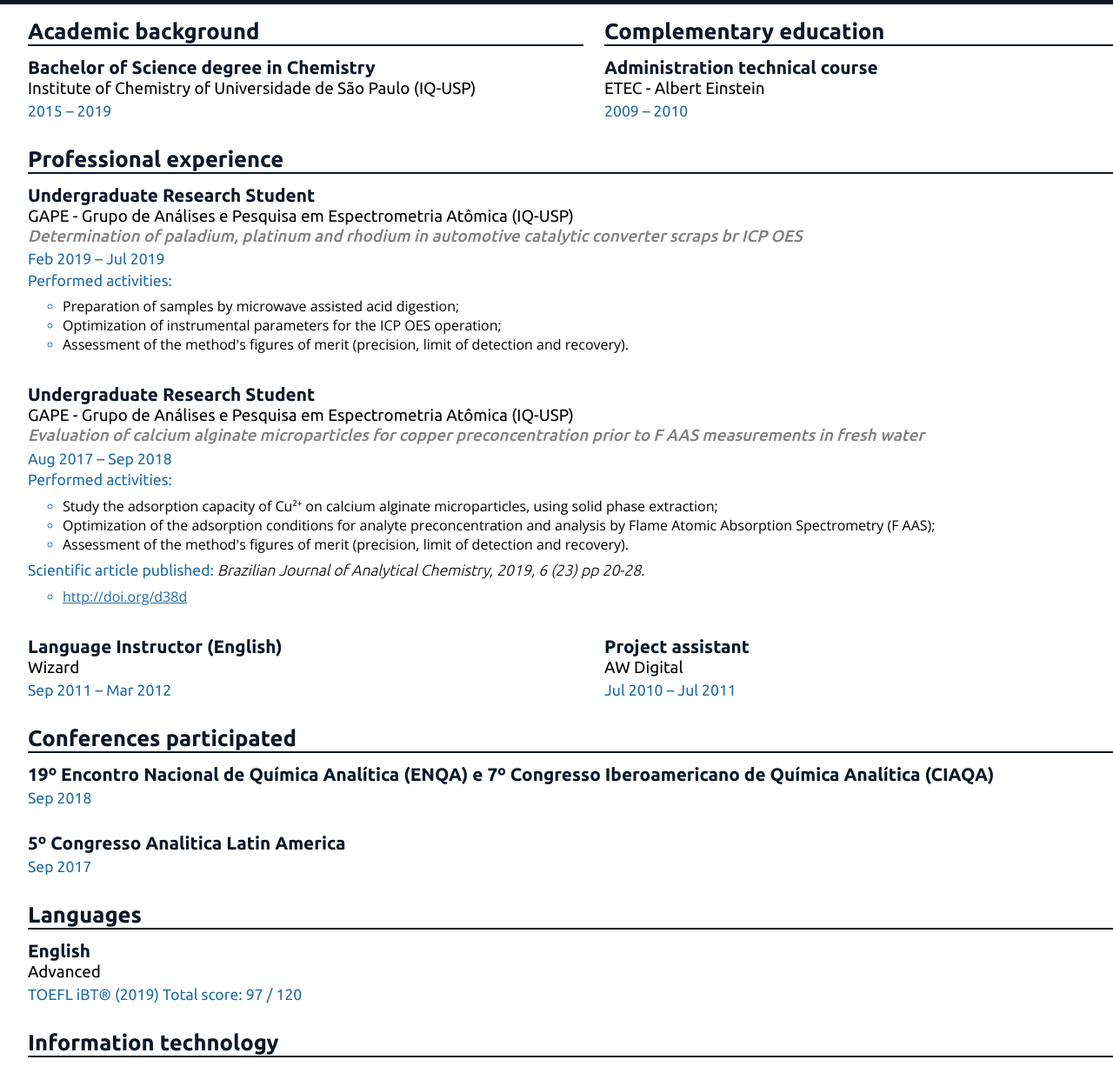
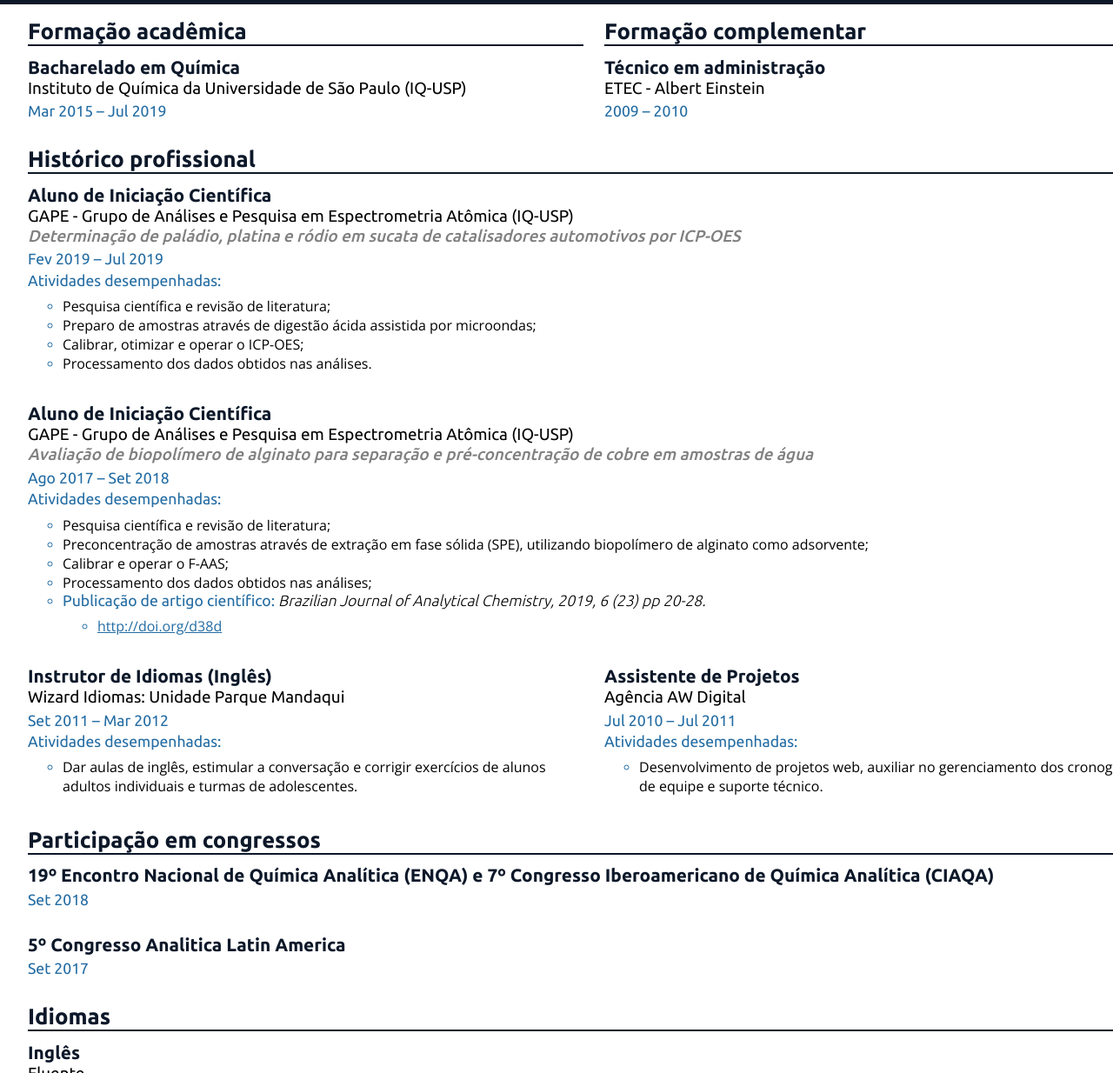
Before and after one commit to bcolombom/bcolombom.github.io, a plain HTML site: page versoes/formado.html in a window 1280 px wide. Shown: the part 314-1548 px from the top of the page at 87% size. Drawn offline with nearby package versions, Linux system fonts and the light colour scheme.

Commit message:
Update formado.html

```diff
--- a/versoes/formado.html
+++ b/versoes/formado.html
@@ -1,7 +1,7 @@
 <!DOCTYPE html>
 <html lang="pt-br">
     <head>
-        <title>Resume - Marcos Bruno Almeida Colombo</title>
+        <title>Curriculum vitae - Marcos Bruno Almeida Colombo</title>
         <link rel="icon" sizes="any" href="../imagens/favicon.svg">
         <link rel="stylesheet" href="https://fonts.googleapis.com/css2?family=Ubuntu:wght@300;400;500;700&display=swap">
         <link rel="stylesheet" href="https://fonts.googleapis.com/css2?family=Open+Sans:wght@300;400;600;700&display=swap">
@@ -9,7 +9,7 @@
         <meta charset="UTF-8">
         <meta name="viewport" content="width=device-width, initial-scale=1.0">
         <meta name="author" content="Marcos Bruno Almeida Colombo">
-        <meta name="description" content="B.Sc. degree in Chemistry, with experience in elemental determination using Flame Atomic Absorption Spectrometry (F AAS) and Inductively Coupled Plasma Optical Emission Spectrometry (ICP OES) from undergraduate researches performed with Grupo de Análises e Pesquisas em Espectrometria (GAPE), in Universidade de São Paulo.">
+        <meta name="description" content="Bacharel em Química, realizei dois trabalhos de iniciação científica na área de Química Analítica, trabalhando por pouco mais de um ano com espectrometria atômica (ICP-OES e F-AAS), preparo de amostras e pesquisa científica.">
         <meta name="robots" content="index, follow">
     </head>
     <body>
@@ -20,8 +20,8 @@
                 <div id="resumo_topo_wrapper">
                     <div id="resumo_topo">
                     <h1>Marcos Bruno Almeida Colombo</h1>
-                        <h2>Objective: Chemical Analyst</h2>
-                        <p>B.Sc. degree in Chemistry, with experience in elemental determination using Flame Atomic Absorption Spectrometry (F AAS) and Inductively Coupled Plasma Optical Emission Spectrometry (ICP OES) from undergraduate researches performed with "Grupo de Análises e Pesquisas em Espectrometria (GAPE)", in Universidade de São Paulo.</p>
+                        <h2>Objetivo: Analista Químico JR | Analista de Controle de Qualidade | ou Analista de Laboratório</h2>
+                        <p>Bacharel em Química, realizei dois trabalhos de iniciação científica na área de Química Analítica, trabalhando por pouco mais de um ano com espectrometria atômica (ICP-OES e F-AAS), preparo de amostras e pesquisa científica.</p>
                     </div>
                     <!--<figure id="foto">
                         <img src="../imagens/foto.png">
@@ -41,7 +41,7 @@
                             <div class="info_icon">
                                 <img src="../imagens/info/local_icon.svg">
                             </div>
-                            <p class="info_text">Brazil, São Paulo</p>
+                            <p class="info_text">Parque Mandaqui, São Paulo</p>
                         </a>
                     </div>
                     <div class="box_infos_child">
@@ -57,7 +57,7 @@
                             <div class="info_icon">
                                 <img src="../imagens/info/birthday_icon.svg">
                             </div>
-                            <p class="info_text">13/09/1991 — 29 years old</p>
+                            <p class="info_text">13/09/1991 — 28 anos</p>
                         </a>
                     </div>
                     <div class="box_infos_child">
@@ -81,106 +81,106 @@
             <main>
                 <div class="colunas_flex">
                     <section class="colunas_flex_item">
-                        <h1>Academic background</h1>
+                        <h1>Formação acadêmica</h1>
                         <div class="col_flex_content">
-                            <h2>Bachelor of Science degree in Chemistry</h2>
-                            <h3>Institute of Chemistry of Universidade de São Paulo (IQ-USP)</h3>
-                            <h4>2015 – 2019</h4>
+                            <h2>Bacharelado em Química</h2>
+                            <h3>Instituto de Química da Universidade de São Paulo (IQ-USP)</h3>
+                            <h4>Mar 2015 – Jul 2019</h4>
                         </div>
                     </section>
                     <section class="colunas_flex_item">
-                        <h1>Complementary education</h1>
+                        <h1>Formação complementar</h1>
                         <div class="col_flex_content">
-                            <h2>Administration technical course</h2>
+                            <h2>Técnico em administração</h2>
                             <h3>ETEC - Albert Einstein</h3>
                             <h4>2009 – 2010</h4>
                         </div>
                     </section>
                 </div>
                 <section class="secao">
-                    <h1>Professional experience</h1>
+                    <h1>Histórico profissional</h1>
                     <div class="secao_item">
-                        <h2>Undergraduate Research Student</h2>
+                        <h2>Aluno de Iniciação Científica</h2>
                         <h3>GAPE - Grupo de Análises e Pesquisa em Espectrometria Atômica (IQ-USP)</h3>
-                        <h3><em>Determination of paladium, platinum and rhodium in automotive catalytic converter scraps br ICP OES</em></h3>
-                        <h4>Feb 2019 – Jul 2019</h4>
-                        <h5>Performed activities:</h5>
+                        <h3><em>Determinação de paládio, platina e ródio em sucata de catalisadores automotivos por ICP-OES</em></h3>
+                        <h4>Fev 2019 – Jul 2019</h4>
+                        <h5>Atividades desempenhadas:</h5>
                         <ul class="listagem_secao">
-                            <li><p>Preparation of samples by microwave assisted acid digestion;</p></li>
-                            <li><p>Optimization of instrumental parameters for the ICP OES operation;</p></li>
-                            <li><p>Assessment of the method's figures of merit (precision, limit of detection and recovery).</p></li>
+                            <li><p>Pesquisa científica e revisão de literatura;</p></li>
+                            <li><p>Preparo de amostras através de digestão ácida assistida por microondas;</p></li>
+                            <li><p>Calibrar, otimizar e operar o ICP-OES;</p></li>
+                            <li><p>Processamento dos dados obtidos nas análises.</p></li>
                         </ul>
                     </div>
                     <div class="secao_item">
-                        <h2>Undergraduate Research Student</h2>
+                        <h2>Aluno de Iniciação Científica</h2>
                         <h3>GAPE - Grupo de Análises e Pesquisa em Espectrometria Atômica (IQ-USP)</h3>
-                        <h3><em>Evaluation of calcium alginate microparticles for copper preconcentration prior to F AAS measurements in fresh water</em></h3>
-                        <h4>Aug 2017 – Sep 2018</h4>
-                        <h5>Performed activities:</h5>
+                        <h3><em>Avaliação de biopolímero de alginato para separação e pré-concentração de cobre em amostras de água</em></h3>
+                        <h4>Ago 2017 – Set 2018</h4>
+                        <h5>Atividades desempenhadas:</h5>
                         <ul class="listagem_secao">
-                            <li><p>Study the adsorption capacity of Cu<sup>2+</sup> on calcium alginate microparticles, using solid phase extraction;</p></li>
-                            <li><p>Optimization of the adsorption conditions for analyte preconcentration and analysis by Flame Atomic Absorption Spectrometry (F AAS);</p></li>
-                            <li><p>Assessment of the method's figures of merit (precision, limit of detection and recovery).</p></li>
-                        </ul>
-                        <h5>Scientific article published: <em class="artigo">Brazilian Journal of Analytical Chemistry, 2019, 6 (23) pp 20-28.</em></h5>
-                        <ul class="listagem_secao">
-                            <li><a class="link_artigo" href="http://dx.doi.org/10.30744/brjac.2179-3425.AR.139-2018">
-                                http://doi.org/d38d
-                                </a>
+                            <li><p>Pesquisa científica e revisão de literatura;</p></li>
+                            <li><p>Preconcentração de amostras através de extração em fase sólida (SPE), utilizando biopolímero de alginato como adsorvente;</p></li>
+                            <li><p>Calibrar e operar o F-AAS;</p></li>
+                            <li><p>Processamento dos dados obtidos nas análises;</p></li>
+                            <li>
+		                        <h5>Publicação de artigo científico: <em class="artigo">Brazilian Journal of Analytical Chemistry, 2019, 6 (23) pp 20-28.</em></h5>
+		                        <ul class="listagem_secao">
+		                            <li><a class="link_artigo" href="http://dx.doi.org/10.30744/brjac.2179-3425.AR.139-2018">
+		                                http://doi.org/d38d
+		                                </a>
+		                            </li>
+		                        </ul>
                             </li>
                         </ul>
                     </div>
                     <div class="colunas_flex">
                         <section class="colunas_flex_item">
                             <div class="col_flex_content">
-                                <h2>Language Instructor (English)</h2>
-                                <h3>Wizard</h3>
-                                <h4>Sep 2011 – Mar 2012</h4>
-                                <!--<h5>Performed activities:</h5>
+                                <h2>Instrutor de Idiomas (Inglês)</h2>
+                                <h3>Wizard Idiomas: Unidade Parque Mandaqui</h3>
+                                <h4>Set 2011 – Mar 2012</h4>
+                                <h5>Atividades desempenhadas:</h5>
                                 <ul class="listagem_secao">
-                                    <li><p>To teach the courseware content, to estimulate conversation between students and to correct the written homework;</p></li>
-                                    <li><p>Classes were given to individual adults and teenager groups.</p></li>
-                                </ul>-->
+                                    <li><p>Dar aulas de inglês, estimular a conversação e corrigir exercícios de alunos adultos individuais e turmas de adolescentes.</p></li>
+                                </ul>
                             </div>
                         </section>
                         <section class="colunas_flex_item">
                             <div class="col_flex_content">
-                                <h2>Project assistant</h2>
-                                <h3>AW Digital</h3>
+                                <h2>Assistente de Projetos</h2>
+                                <h3>Agência AW Digital</h3>
                                 <h4>Jul 2010 – Jul 2011</h4>
-                                <!--<h5>Performed activities:</h5>
+                                <h5>Atividades desempenhadas:</h5>
                                 <ul class="listagem_secao">
-                                    <li><p>To assist the Project Coordinator and Art Director with briefing development;</p></li>
-                                    <li><p>To support the team on project development;</p></li>
-                                    <li><p>Supplying customers with feedback and/or technical support</p></li>
-                                    <li><p>To control the front and back-end teams work schedule.</p></li>
-                                </ul>-->
+                                    <li><p>Desenvolvimento de projetos web, auxiliar no gerenciamento dos cronogramas de equipe e suporte técnico.</p></li>
+                                </ul>
                             </div>
                         </section>
                     </div>
                 </section>
                 <section class="secao">
-                    <h1>Conferences participated</h1>
+                    <h1>Participação em congressos</h1>
                     <div class="secao_item">
                         <h2>19º Encontro Nacional de Química Analítica (ENQA) e 7º Congresso Iberoamericano de
                             Química Analítica (CIAQA)</h2>
-                        <h4>Sep 2018</h4>
+                        <h4>Set 2018</h4>
                     </div>
                     <div class="secao_item">
                         <h2>5º Congresso Analitica Latin America</h2>
-                        <h4>Sep 2017</h4>
+                        <h4>Set 2017</h4>
                     </div>
                 </section>
                 <section class="secao">
-                    <h1>Languages</h1>
+                    <h1>Idiomas</h1>
                     <div class="secao_item">
-                        <h2>English</h2>
-                        <h3>Advanced</h3>
-                        <h4>TOEFL iBT® (2019) Total score: 97 / 120</h4>
+                        <h2>Inglês</h2>
+                        <h3>Fluente</h3>
+                        <h4>TOEFL iBT® (2019) Pontuação total: 97 / 120</h4>
                     </div>
                 </section>
                 <section class="secao">
-                    <h1>Information technology</h1>
+                    <h1>Tecnologia da informação</h1>
                     <div class="secao_item_ti">
                         <ul id="lista_ti">
                             <li>
```
